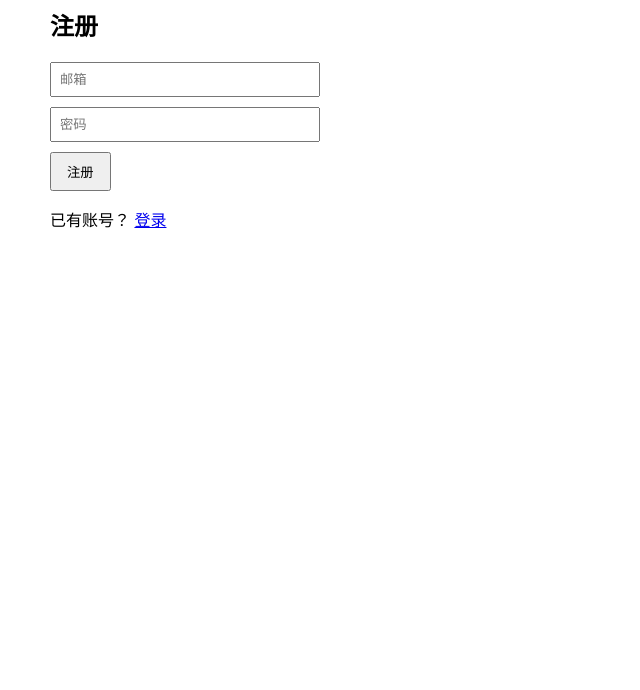
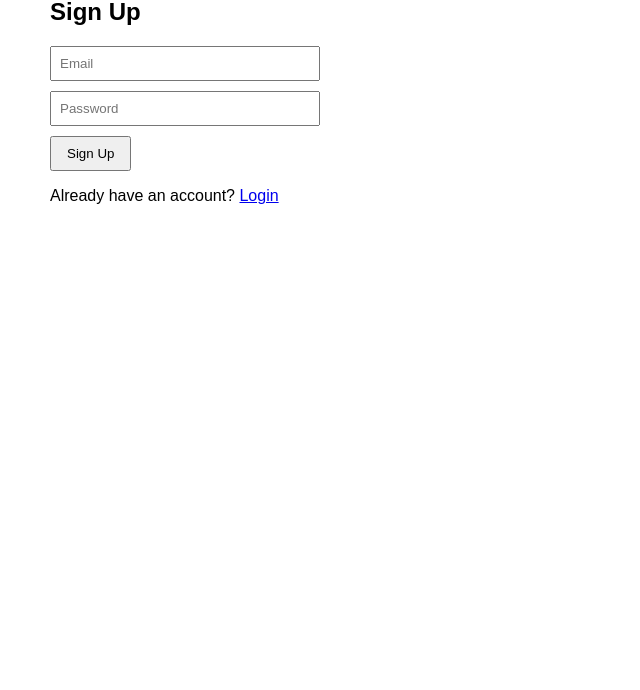
Before and after one commit to unine202520-cyber/Unine, a plain HTML site: page index.html in a window 1280 px wide. Shown: the part 110-800 px from the top of the page, without its empty margins (0-640 px from the left). Drawn offline with nearby package versions, Linux system fonts and the light colour scheme.

Commit message:
Update index.html

```diff
--- a/index.html
+++ b/index.html
@@ -3,7 +3,7 @@
 <head>
   <meta charset="UTF-8">
   <meta name="viewport" content="width=device-width, initial-scale=1.0">
-  <title>注册 / 登录</title>
+  <title>Sign Up / Login</title>
   <script src="https://cdn.jsdelivr.net/npm/@supabase/supabase-js@2/dist/supabase.min.js"></script>
   <style>
     body { font-family: Arial; margin: 50px; }
@@ -13,22 +13,22 @@
   </style>
 </head>
 <body>
-  <h1>注册 / 登录</h1>
+  <h1>Sign Up / Login</h1>
 
   <div id="registerDiv">
-    <h2>注册</h2>
-    <input type="email" id="registerEmail" placeholder="邮箱" />
-    <input type="password" id="registerPassword" placeholder="密码" />
-    <button onclick="register()">注册</button>
-    <p>已有账号？ <a href="#" onclick="toggleForms()">登录</a></p>
+    <h2>Sign Up</h2>
+    <input type="email" id="registerEmail" placeholder="Email" />
+    <input type="password" id="registerPassword" placeholder="Password" />
+    <button onclick="register()">Sign Up</button>
+    <p>Already have an account? <a href="#" onclick="toggleForms()">Login</a></p>
   </div>
 
   <div id="loginDiv" class="hidden">
-    <h2>登录</h2>
-    <input type="email" id="loginEmail" placeholder="邮箱" />
-    <input type="password" id="loginPassword" placeholder="密码" />
-    <button onclick="login()">登录</button>
-    <p>没有账号？ <a href="#" onclick="toggleForms()">注册</a></p>
+    <h2>Login</h2>
+    <input type="email" id="loginEmail" placeholder="Email" />
+    <input type="password" id="loginPassword" placeholder="Password" />
+    <button onclick="login()">Login</button>
+    <p>No account? <a href="#" onclick="toggleForms()">Sign Up</a></p>
   </div>
 
   <script>
@@ -41,48 +41,48 @@
       document.getElementById('loginDiv').classList.toggle('hidden');
     }
 
-    // 注册
+    // Sign Up
     async function register() {
       const email = document.getElementById('registerEmail').value;
       const password = document.getElementById('registerPassword').value;
 
       const { data: signUpData, error: signUpError } = await supabase.auth.signUp({ email, password });
-      if (signUpError) return alert('注册失败: ' + signUpError.message);
+      if (signUpError) return alert('Sign up failed: ' + signUpError.message);
 
-      // 在 users 扩展表插入一条记录
+      // Insert record into users table
       const userId = signUpData.user.id;
       const { error: userError } = await supabase.from('users').insert([{ id: userId, coins: 0, balance: 0 }]);
-      if (userError) return alert('创建用户扩展表失败: ' + userError.message);
+      if (userError) return alert('Failed to create user record: ' + userError.message);
 
-      alert('注册成功，请登录邮箱验证后登录！');
-      toggleForms(); // 跳到登录表单
+      alert('Sign up successful! Please verify your email and then log in.');
+      toggleForms(); // switch to login form
     }
 
-    // 登录
+    // Login
     async function login() {
       const email = document.getElementById('loginEmail').value;
       const password = document.getElementById('loginPassword').value;
 
       const { data: loginData, error: loginError } = await supabase.auth.signInWithPassword({ email, password });
-      if (loginError) return alert('登录失败: ' + loginError.message);
+      if (loginError) return alert('Login failed: ' + loginError.message);
 
       const user = loginData.user;
       window.currentUserUUID = user.id;
       localStorage.setItem('currentUserUUID', user.id);
       localStorage.setItem('currentUser', user.email);
 
-      // 登录成功后跳转到 home.html
+      // Redirect to home.html after login
       window.location.href = 'home.html';
     }
 
-    // 页面加载时检查是否已登录
+    // Check if already logged in on page load
     window.onload = async () => {
       const { data } = await supabase.auth.getUser();
       if (data.user) {
         window.currentUserUUID = data.user.id;
         localStorage.setItem('currentUserUUID', data.user.id);
         localStorage.setItem('currentUser', data.user.email);
-        // 已登录直接跳转 home.html
+        // Already logged in → redirect to home.html
         window.location.href = 'home.html';
       }
     };
```
